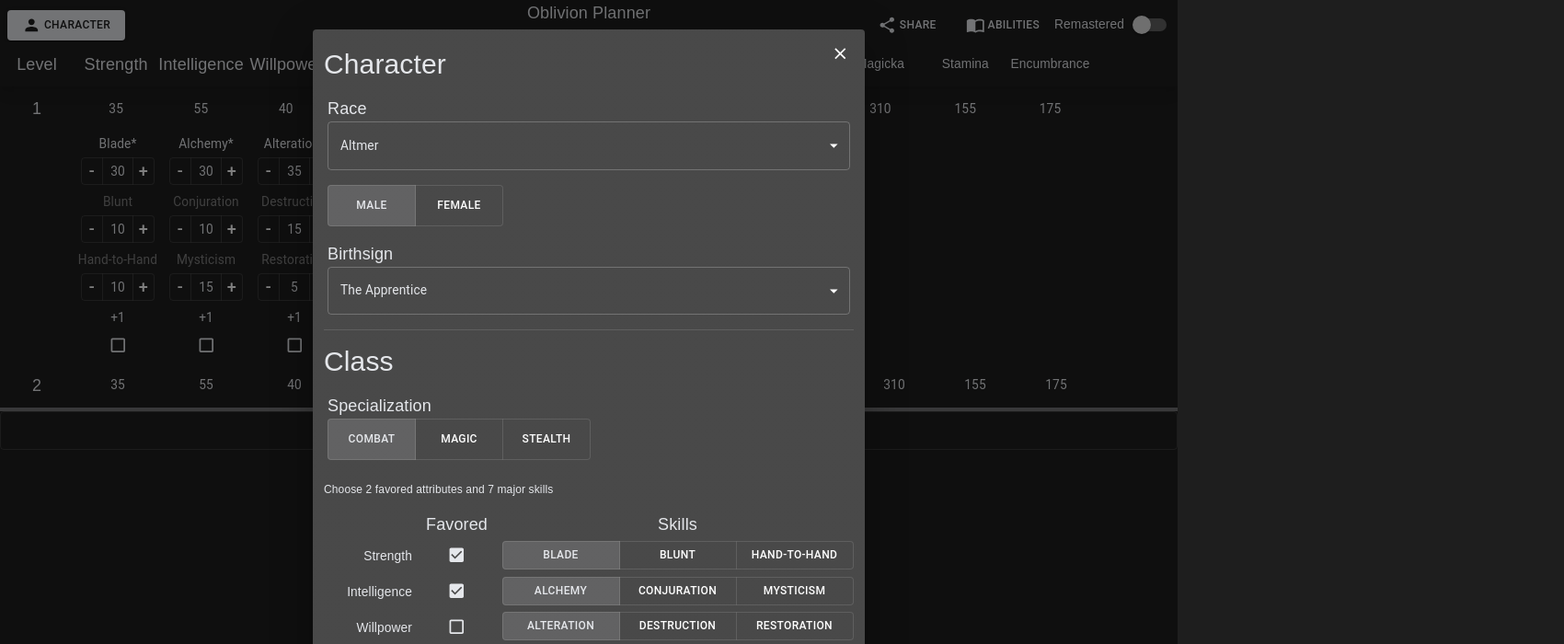
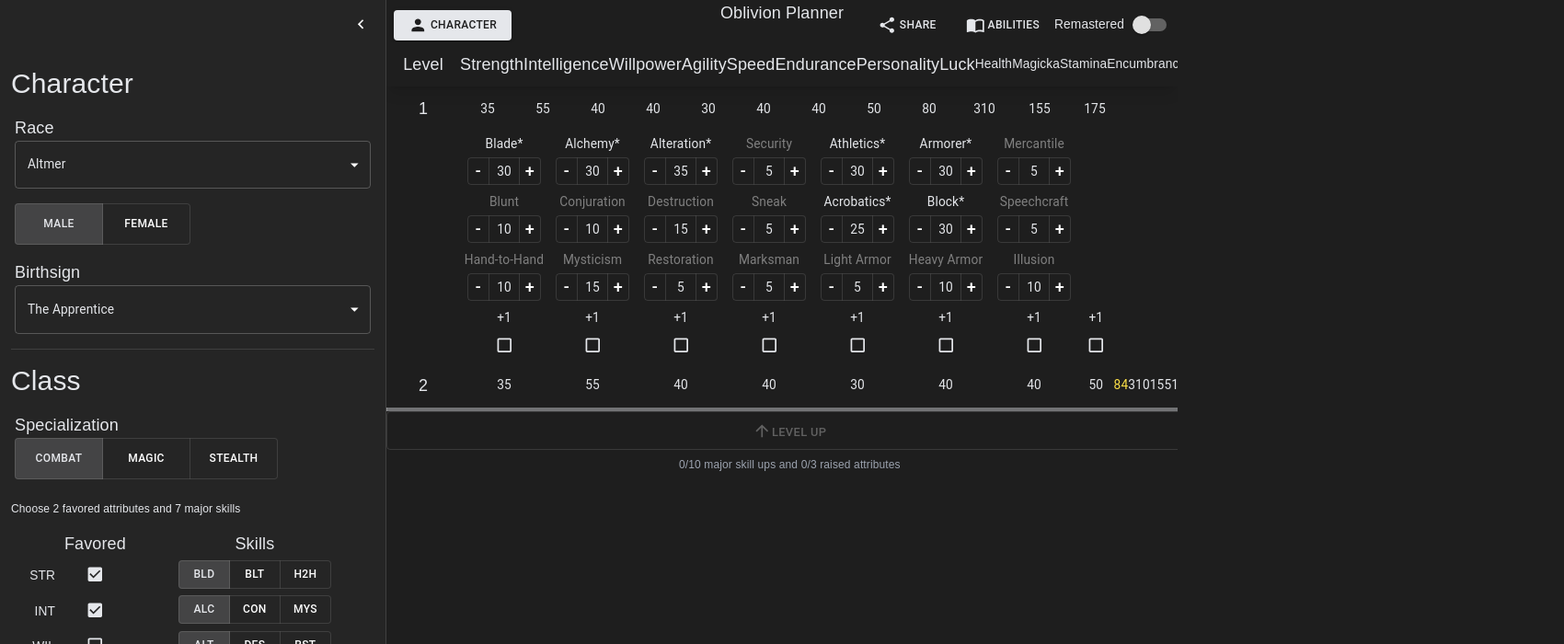
Before and after one commit to ScottMcDermid/oblivion-planner, a Next.js app: page / in a window 1280 px wide. Shown: the top 700 px of the page at 92% size, 1700 px wide, since content can reach past the window. Built offline with nearby package versions, Linux system fonts and the light colour scheme.

Commit message:
added drawer view for character creator

```diff
--- a/src/app/globals.css
+++ b/src/app/globals.css
@@ -31,6 +31,7 @@ body {
   color: var(--foreground);
   background: var(--background);
   font-family: Arial, Helvetica, sans-serif;
+  overflow-x: hidden;
 }
 
 @layer utilities {
--- a/src/components/CharacterDialog.tsx
+++ b/src/components/CharacterDialog.tsx
@@ -8,11 +8,14 @@ import {
   Dialog,
   DialogActions,
   DialogContent,
+  Drawer,
   IconButton,
   ToggleButton,
   ToggleButtonGroup,
+  useMediaQuery,
 } from '@mui/material';
 import CloseIcon from '@mui/icons-material/Close';
+import ChevronLeftIcon from '@mui/icons-material/ChevronLeft';
 
 import type { Attribute } from '@/utils/attributeUtils';
 import type { Birthsign } from '@/utils/birthsignUtils';
@@ -37,10 +40,12 @@ import birthsigns from '@/utils/birthsignUtils';
 import { NUM_MAJOR_SKILLS, shorthandBySkill } from '@/utils/skillUtils';
 import ToggleButtons from '@/components/ToggleButtons';
 
-export default function CharacterDialog(props: {
-  open: boolean;
+export const CHARACTER_DRAWER_WIDTH = 420;
+
+function CharacterContent({
+  remastered,
+}: {
   remastered: boolean;
-  handleClose: () => void;
 }) {
   const {
     race,
@@ -96,19 +101,7 @@ export default function CharacterDialog(props: {
   };
 
   return (
-    <Dialog onClose={() => props.handleClose()} open={props.open}>
-      <IconButton
-        aria-label="close"
-        onClick={props.handleClose}
-        sx={{
-          position: 'absolute',
-          right: 8,
-          top: 8,
-        }}
-      >
-        <CloseIcon />
-      </IconButton>
-      <DialogContent className="p-3">
+    <>
       <div className="my-2 text-3xl">Character</div>
       <DropDown
         label="Race"
@@ -116,7 +109,7 @@ export default function CharacterDialog(props: {
         options={races}
         onChangeHandler={(race) => setCharacterData({ race: race as Race })}
       />
-        {props.remastered ? (
+      {remastered ? (
         <ToggleButtons
           name="Location Origin"
           value={locationOriginByRaceAndGender[race][gender]}
@@ -154,15 +147,14 @@ export default function CharacterDialog(props: {
         }
       />
       <div className="mt-6 text-xs">Choose 2 favored attributes and 7 major skills</div>
-        <div className="my-4 grid grid-cols-[3rem_1fr_3fr] place-items-center lg:grid-cols-[6rem_1fr_3fr]">
+      <div className="my-4 grid grid-cols-[3rem_1fr_3fr] place-items-center">
         <div></div>
         <div className="text-lg">Favored</div>
         <div className="text-lg">Skills</div>
         {attributes.map((attribute) => (
           <React.Fragment key={attribute}>
             <div className="mt-1 w-full text-right">
-                <span className="inline lg:hidden">{shorthandByAttribute[attribute]}</span>
-                <span className="hidden lg:inline">{attribute}</span>
+              {shorthandByAttribute[attribute]}
             </div>
             <Checkbox
               checked={favoredAttributes.includes(attribute)}
@@ -176,16 +168,16 @@ export default function CharacterDialog(props: {
                 },
               }}
             />
-              <ToggleButtonGroup value={majorSkills}>
+            <ToggleButtonGroup value={majorSkills} sx={{ flexWrap: 'wrap' }}>
               {skillsByAttribute[attribute].map((skill) => (
                 <ToggleButton
                   key={skill}
-                    className="min-w-14 py-1 sm:min-w-32"
+                  className="min-w-14 py-1 sm:min-w-32 lg:min-w-14"
                   value={skill}
                   onChange={() => handleToggleMajorSkill(skill)}
                 >
-                    <span className="hidden sm:inline">{skill}</span>
-                    <span className="sm:hidden">{shorthandBySkill[skill]}</span>
+                  <span className="hidden sm:inline lg:hidden">{skill}</span>
+                  <span className="sm:hidden lg:inline">{shorthandBySkill[skill]}</span>
                 </ToggleButton>
               ))}
             </ToggleButtonGroup>
@@ -196,6 +188,61 @@ export default function CharacterDialog(props: {
         <span>{favoredAttributesError}</span>
         {!favoredAttributesError && <span>{majorSkillsError}</span>}
       </div>
+    </>
+  );
+}
+
+export default function CharacterDialog(props: {
+  open: boolean;
+  remastered: boolean;
+  handleClose: () => void;
+}) {
+  const isLargeScreen = useMediaQuery('(min-width: 1024px)');
+
+  if (isLargeScreen) {
+    return (
+      <Drawer
+        variant="persistent"
+        anchor="left"
+        open={props.open}
+        sx={{
+          width: props.open ? CHARACTER_DRAWER_WIDTH : 0,
+          flexShrink: 0,
+          '& .MuiDrawer-paper': {
+            width: CHARACTER_DRAWER_WIDTH,
+            boxSizing: 'border-box',
+            display: 'flex',
+            flexDirection: 'column',
+          },
+        }}
+      >
+        <div className="flex items-center justify-end p-2">
+          <IconButton aria-label="close" onClick={props.handleClose}>
+            <ChevronLeftIcon />
+          </IconButton>
+        </div>
+        <div className="min-h-0 flex-1 overflow-x-hidden overflow-y-auto p-3">
+          <CharacterContent remastered={props.remastered} />
+        </div>
+      </Drawer>
+    );
+  }
+
+  return (
+    <Dialog onClose={() => props.handleClose()} open={props.open}>
+      <IconButton
+        aria-label="close"
+        onClick={props.handleClose}
+        sx={{
+          position: 'absolute',
+          right: 8,
+          top: 8,
+        }}
+      >
+        <CloseIcon />
+      </IconButton>
+      <DialogContent className="p-3">
+        <CharacterContent remastered={props.remastered} />
       </DialogContent>
       <DialogActions className="pull-right">
         <Button onClick={props.handleClose}>Done</Button>
--- a/src/components/Planner.tsx
+++ b/src/components/Planner.tsx
@@ -8,7 +8,7 @@ import DeleteIcon from '@mui/icons-material/Delete';
 import ImportContacts from '@mui/icons-material/ImportContacts';
 import ShareIcon from '@mui/icons-material/Share';
 import Skeleton from '@mui/material/Skeleton';
-import { Button, Snackbar, StyledEngineProvider, Switch } from '@mui/material';
+import { Button, Snackbar, StyledEngineProvider, Switch, useMediaQuery } from '@mui/material';
 
 import { useShareBuild } from '@/hooks/useShareBuild';
 import { type BuildData } from '@/utils/buildCodec';
@@ -20,7 +20,7 @@ import type { Level, LevelUp } from '@/utils/levelUtils';
 import LevelRow from '@/components/LevelRow';
 import ModifyLevelRow from '@/components/ModifyLevelRow';
 import ConfirmDialog from '@/components/ConfirmDialog';
-import CharacterDialog from '@/components/CharacterDialog';
+import CharacterDialog, { CHARACTER_DRAWER_WIDTH } from '@/components/CharacterDialog';
 import AbilitiesDialog from '@/components/AbilitiesDialog';
 
 import { useCharacterStore } from '@/data/characterStore';
@@ -201,11 +201,27 @@ export default function Planner({ sharedBuild }: PlannerProps) {
   const handleCommitLevelUp = (levelUp: LevelUp) =>
     modifyingLevel !== null ? commitLevelUp(levelUp, modifyingLevel) : commitLevelUp(levelUp);
 
+  const isLargeScreen = useMediaQuery('(min-width: 1024px)');
+  const isDrawerOpen = !isViewOnly && isLargeScreen && isCharacterCreationOpen;
+
   return (
     <StyledEngineProvider injectFirst>
       <ThemeProvider theme={theme}>
         <CssBaseline />
-        <div className="flex h-screen flex-col place-items-center overflow-y-auto bg-inherit">
+        {!isViewOnly && (
+          <CharacterDialog
+            open={isCharacterCreationOpen}
+            remastered={remastered}
+            handleClose={() => setIsCharacterCreationOpen(false)}
+          />
+        )}
+        <div
+          className="flex h-screen flex-col place-items-center overflow-x-hidden overflow-y-auto bg-inherit"
+          style={{
+            marginLeft: isDrawerOpen ? CHARACTER_DRAWER_WIDTH : 0,
+            transition: 'margin-left 225ms cubic-bezier(0, 0, 0.2, 1)',
+          }}
+        >
           <h1 className="absolute z-30 items-center text-lg">Oblivion Planner</h1>
 
           {/* Shared Build Banner */}
@@ -431,7 +447,13 @@ export default function Planner({ sharedBuild }: PlannerProps) {
           )}
         </div>
 
-        <footer className="mt-16 w-full border-t border-gray-700 bg-neutral-900 px-6 py-8 text-sm text-gray-400">
+        <footer
+          className="mt-16 w-full border-t border-gray-700 bg-neutral-900 px-6 py-8 text-sm text-gray-400"
+          style={{
+            marginLeft: isDrawerOpen ? CHARACTER_DRAWER_WIDTH : 0,
+            transition: 'margin-left 225ms cubic-bezier(0, 0, 0.2, 1)',
+          }}
+        >
           <div className="mx-auto flex w-full max-w-4xl flex-col gap-4 text-center sm:text-left">
             <div className="space-y-2">
               <p>Oblivion Tool Suite © 2025 Scott McDermid</p>
@@ -487,11 +509,6 @@ export default function Planner({ sharedBuild }: PlannerProps) {
               description="This will delete all levels"
               handleClose={handleRemasteredToggle}
             />
-            <CharacterDialog
-              open={isCharacterCreationOpen}
-              remastered={remastered}
-              handleClose={() => setIsCharacterCreationOpen(false)}
-            />
             <AbilitiesDialog open={isAbilitiesOpen} handleClose={() => setIsAbilitiesOpen(false)} />
           </>
         )}
```
Lines whose indentation alone changed are shown as unchanged.
